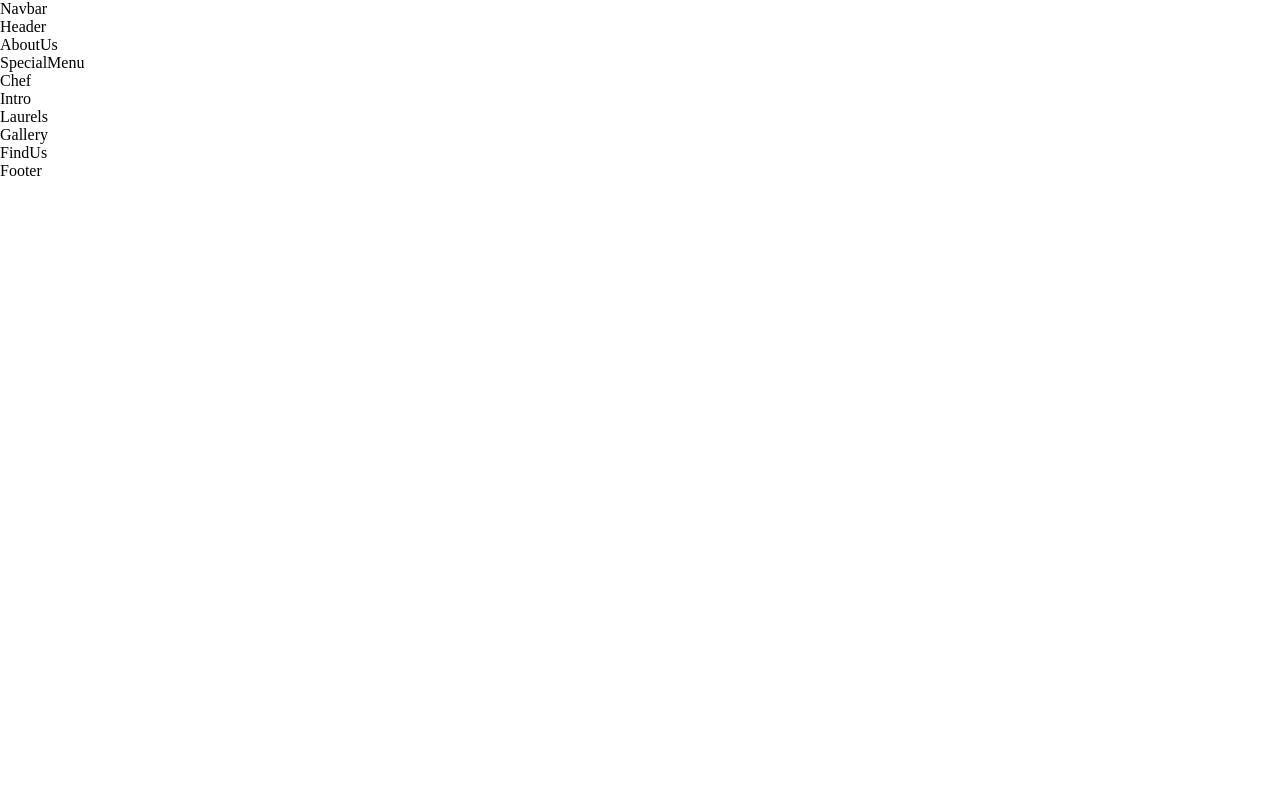
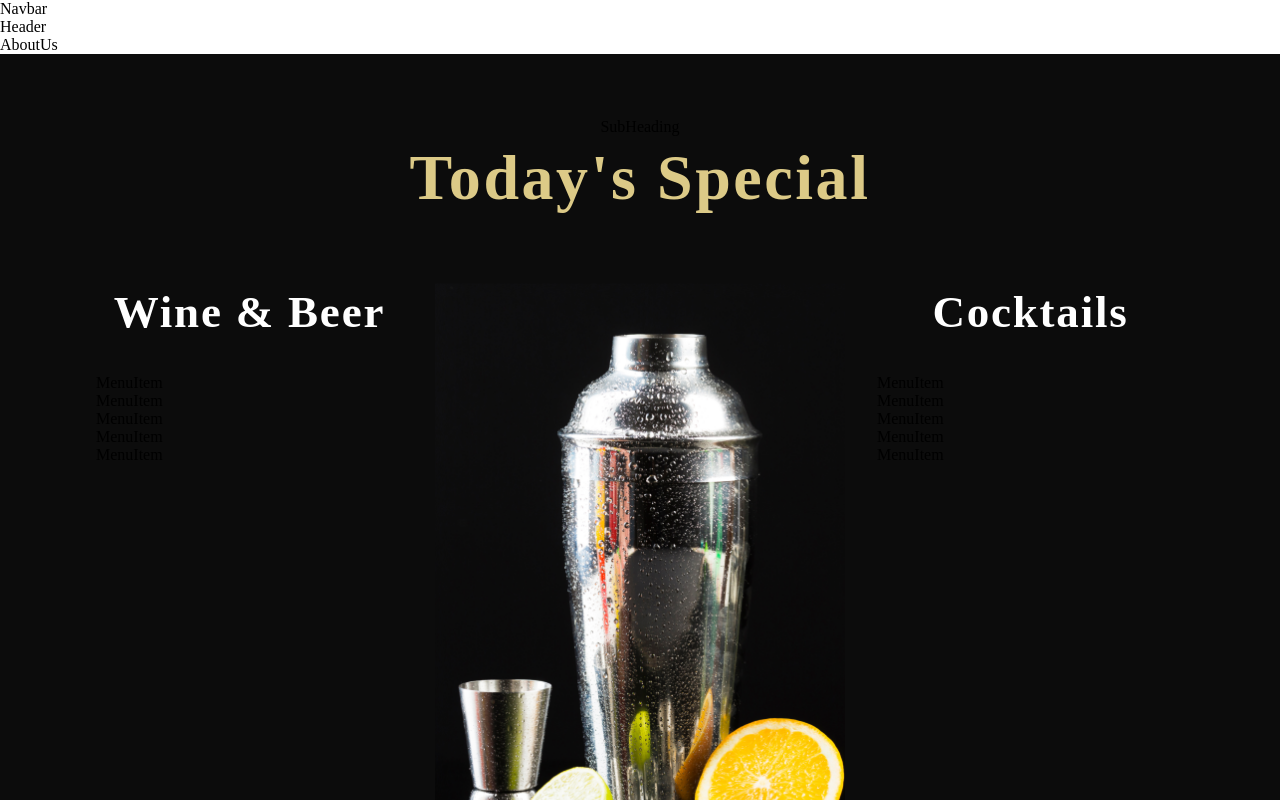
Before and after one commit to pri65/restraurant_app, a React (Create React App) app: page / in a window 1280 px wide. Shown: the top 800 px of the page. Built offline with nearby package versions, Linux system fonts and the light colour scheme; a web font is replaced by a local one.

Commit message:
menu component

```diff
--- a/src/container/Menu/SpecialMenu.css
+++ b/src/container/Menu/SpecialMenu.css
@@ -0,0 +1,86 @@
+.app__specialMenu {
+    flex-direction: column;
+    background: var(--color-black);
+}
+
+.app__specialMenu-title {
+    margin-bottom: 2rem;
+    text-align: center;
+}
+
+.app__specialMenu-menu {
+    width: 100%;
+    margin: 2rem 0;
+
+    display: flex;
+    justify-content: center;
+    align-items: flex-start;
+    flex-direction: row;
+}
+
+.app__specialMenu-menu_heading {
+    font-family: var(--font-base);
+    font-weight: 600;
+    font-size: 45px;
+    line-height: 58.5px;
+    letter-spacing: 0.04em;
+    color: var(--color-white);
+}
+
+.app__specialMenu-menu_wine,
+.app__specialMenu-menu_cocktails {
+    flex: 1;
+    width: 100%;
+    flex-direction: column;
+}
+
+.app__specialMenu-menu_img {
+    width: 410px;
+    margin: 0 2rem;
+}
+
+.app__specialMenu-menu_img img {
+    width: 100%;
+    height: auto;
+}
+
+.app__specialMenu_menu_items {
+    display: flex;
+    flex-direction: column;
+
+    margin: 2rem 0;
+    width: 100%;
+}
+
+@media screen and (min-width: 2000px) {
+    .app__specialMenu-menu_img {
+        width: 650px;
+    }
+
+    .app__specialMenu-menu_img img {
+        height: 920px;
+    }
+}
+
+@media screen and (max-width: 1150px) {
+    .app__specialMenu-menu {
+        flex-direction: column;
+        align-items: center;
+        width: 100%;
+    }
+
+    .app__specialMenu-menu_img {
+        margin: 3rem 0;
+    }
+}
+
+@media screen and (max-width: 650px) {
+    .app__specialMenu-menu_img {
+        width: 100%;
+    }
+
+    .app__specialMenu-menu_heading {
+        font-size: 35px;
+        line-height: 48.5px;
+    }
+}
--- a/src/container/Menu/SpecialMenu.jsx
+++ b/src/container/Menu/SpecialMenu.jsx
@@ -1,10 +1,43 @@
 import React from 'react';
 
+import { SubHeading, MenuItem } from '../../components';
+import { data, images } from '../../constants';
 import './SpecialMenu.css';
 
 const SpecialMenu = () => (
-  <div>
-    SpecialMenu
+  <div className="app__specialMenu flex__center section__padding" id="menu">
+    <div className="app__specialMenu-title">
+      <SubHeading title="Menu that fits your palatte" />
+      <h1 className="headtext__cormorant">Today&apos;s Special</h1>
+    </div>
+
+    <div className="app__specialMenu-menu">
+      <div className="app__specialMenu-menu_wine  flex__center">
+        <p className="app__specialMenu-menu_heading">Wine & Beer</p>
+        <div className="app__specialMenu_menu_items">
+          {data.wines.map((wine, index) => (
+            <MenuItem key={wine.title + index} title={wine.title} price={wine.price} tags={wine.tags} />
+          ))}
+        </div>
+      </div>
+
+      <div className="app__specialMenu-menu_img">
+        <img src={images.menu} alt="menu__img" />
+      </div>
+
+      <div className="app__specialMenu-menu_cocktails  flex__center">
+        <p className="app__specialMenu-menu_heading">Cocktails</p>
+        <div className="app__specialMenu_menu_items">
+          {data.cocktails.map((cocktail, index) => (
+            <MenuItem key={cocktail.title + index} title={cocktail.title} price={cocktail.price} tags={cocktail.tags} />
+          ))}
+        </div>
+      </div>
+    </div>
+
+    <div style={{ marginTop: 15 }}>
+      <button type="button" className="custom__button">View More</button>
+    </div>
   </div>
 );
 
```
